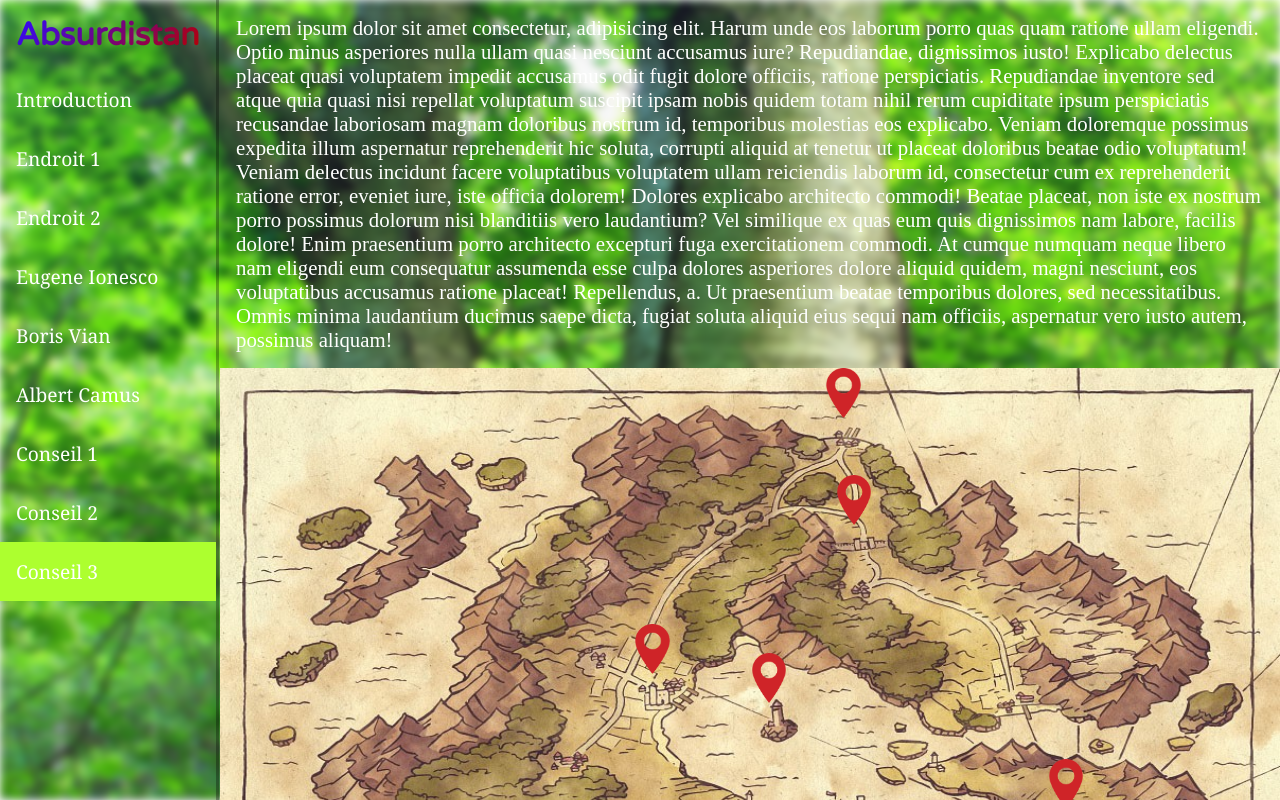
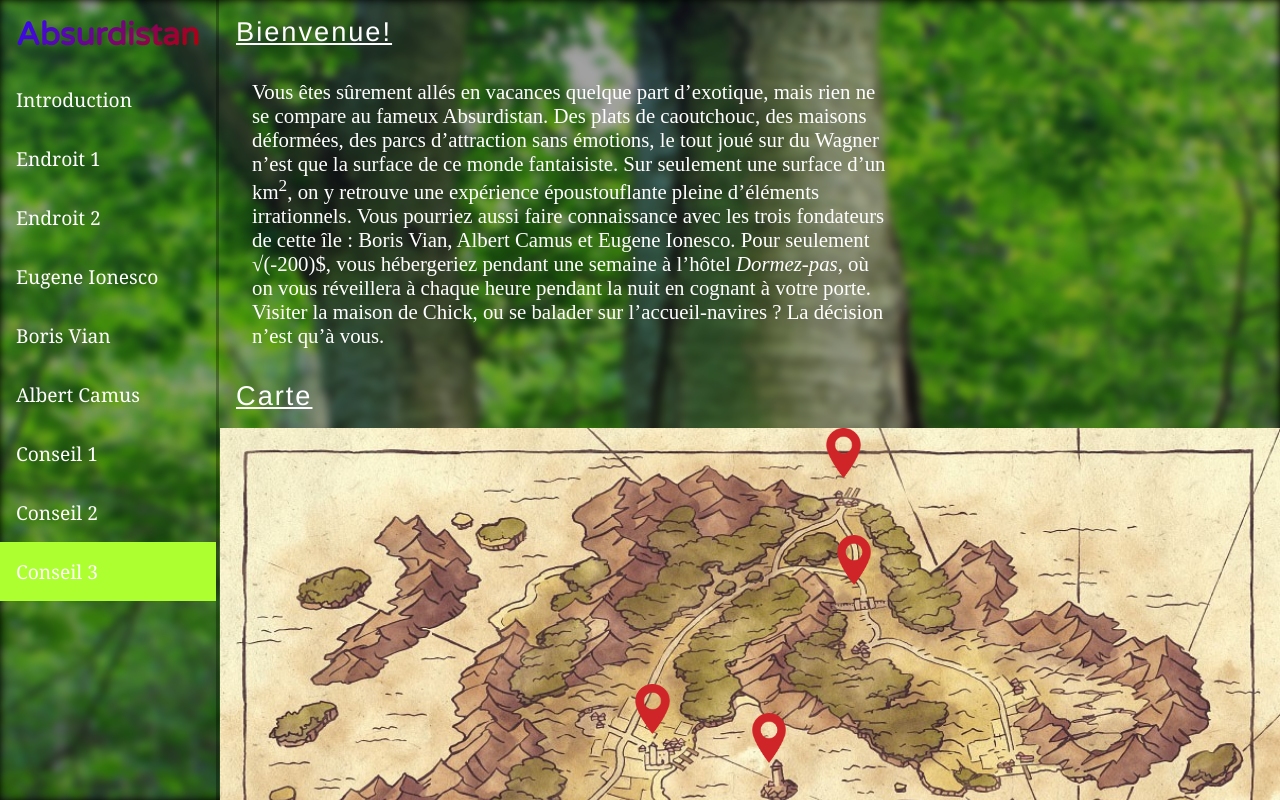
Before and after one commit to Dutu2019/Absurdistan, a React (Create React App) app: page / in a window 1280 px wide. Shown: the top 800 px of the page. Built offline with nearby package versions, Linux system fonts and the light colour scheme.

Commit message:
Added subtitles

```diff
--- a/public/index.html
+++ b/public/index.html
@@ -2,13 +2,9 @@
 <html lang="en">
   <head>
     <meta charset="utf-8" />
-    <link rel="icon" href="%PUBLIC_URL%/favicon.ico" />
     <meta name="viewport" content="width=device-width, initial-scale=1" />
     <meta name="theme-color" content="#000000" />
-    <meta
-      name="description"
-      content="Web site created using create-react-app"
-    />
+    <meta name="description" content="Bienvenue chez Absurdistan!" />
     <link rel="apple-touch-icon" href="%PUBLIC_URL%/logo192.png" />
     <!--
       manifest.json provides metadata used when your web app is installed on a
@@ -24,7 +20,7 @@
       work correctly both with client-side routing and a non-root public URL.
       Learn how to configure a non-root public URL by running `npm run build`.
     -->
-    <title>React App</title>
+    <title>Absurdistan</title>
   </head>
   <body>
     <noscript>You need to enable JavaScript to run this app.</noscript>
--- a/src/App.css
+++ b/src/App.css
@@ -6,7 +6,10 @@
   font-family: "Varela Round", sans-serif;
 }
 
-a, a:hover, a:active, a:visited {
+a,
+a:hover,
+a:active,
+a:visited {
   color: var(--text-color);
   text-decoration: none;
 }
@@ -31,16 +34,25 @@ body {
   display: flex;
 }
 
+.bgColor {
+  position: fixed;
+  height: 100%;
+  width: 100%;
+  background-color: black;
+  z-index: -1000;
+}
+
 .bgImg {
   position: fixed;
   height: 100%;
   width: 100%;
+  opacity: 0.65;
 
   background-image: url("./img/bg.jpg");
   background-position: center;
   background-size: cover;
   background-repeat: no-repeat;
-  z-index: -1000;
+  z-index: -999;
 
   /* Filters */
   filter: blur(4px);
--- a/src/App.js
+++ b/src/App.js
@@ -8,6 +8,7 @@ function App() {
     <div className="App">
       <Active>
         <div className="container">
+          <div className="bgColor"></div>
           <div className="bgImg"></div>
           <div className="main">
             <Sidebar />
--- a/src/components/Content/Content.css
+++ b/src/components/Content/Content.css
@@ -1,14 +1,12 @@
-@keyframes leftFade {
-  0% {
-    opacity: 0%;
-    transform: translateX(-100%);
-  }
-  100% {
-    opacity: 100%;
-  }
-}
-
 .Content {
   margin-left: 220px;
   color: var(--text-color);
 }
+
+.subtitle {
+  font-family: "Franklin Gothic Medium", "Arial Narrow", Arial, sans-serif;
+  font-size: 1.7rem;
+  letter-spacing: 2px;
+  text-decoration: underline;
+  margin: 1rem;
+}
--- a/src/components/Content/Content.jsx
+++ b/src/components/Content/Content.jsx
@@ -6,7 +6,25 @@ import ContentSection from "../ContentSection/ContentSection";
 export default function Content() {
   return (
     <div className="Content">
+      <div className="subtitle">Bienvenue!</div>
       <ContentSection id="0">
+        Vous êtes sûrement allés en vacances quelque part d’exotique, mais rien
+        ne se compare au fameux Absurdistan. Des plats de caoutchouc, des
+        maisons déformées, des parcs d’attraction sans émotions, le tout joué
+        sur du Wagner n’est que la surface de ce monde fantaisiste. Sur
+        seulement une surface d’un km<sup>2</sup>, on y retrouve une expérience
+        époustouflante pleine d’éléments irrationnels. Vous pourriez aussi faire
+        connaissance avec les trois fondateurs de cette île : Boris Vian, Albert
+        Camus et Eugene Ionesco. Pour seulement √(-200)$, vous hébergeriez
+        pendant une semaine à l’hôtel <i>Dormez-pas</i>, où on vous réveillera à
+        chaque heure pendant la nuit en cognant à votre porte. Visiter la maison
+        de Chick, ou se balader sur l’accueil-navires ? La décision n’est qu’à
+        vous.
+      </ContentSection>
+      <div className="subtitle">Carte</div>
+      <Map id="1" />
+      <div className="subtitle">Quoi faire en Absurdistan?</div>
+      <ContentSection sectionId="2" id="6">
         Lorem ipsum dolor sit amet consectetur, adipisicing elit. Harum unde eos
         laborum porro quas quam ratione ullam eligendi. Optio minus asperiores
         nulla ullam quasi nesciunt accusamus iure? Repudiandae, dignissimos
@@ -31,9 +49,7 @@ export default function Content() {
         saepe dicta, fugiat soluta aliquid eius sequi nam officiis, aspernatur
         vero iusto autem, possimus aliquam!
       </ContentSection>
-
-      <Map id="1" />
-      <ContentSection id="6">
+      <ContentSection sectionId="3" id="7">
         Lorem ipsum dolor sit amet consectetur, adipisicing elit. Harum unde eos
         laborum porro quas quam ratione ullam eligendi. Optio minus asperiores
         nulla ullam quasi nesciunt accusamus iure? Repudiandae, dignissimos
@@ -58,32 +74,7 @@ export default function Content() {
         saepe dicta, fugiat soluta aliquid eius sequi nam officiis, aspernatur
         vero iusto autem, possimus aliquam!
       </ContentSection>
-      <ContentSection id="7">
-        Lorem ipsum dolor sit amet consectetur, adipisicing elit. Harum unde eos
-        laborum porro quas quam ratione ullam eligendi. Optio minus asperiores
-        nulla ullam quasi nesciunt accusamus iure? Repudiandae, dignissimos
-        iusto! Explicabo delectus placeat quasi voluptatem impedit accusamus
-        odit fugit dolore officiis, ratione perspiciatis. Repudiandae inventore
-        sed atque quia quasi nisi repellat voluptatum suscipit ipsam nobis
-        quidem totam nihil rerum cupiditate ipsum perspiciatis recusandae
-        laboriosam magnam doloribus nostrum id, temporibus molestias eos
-        explicabo. Veniam doloremque possimus expedita illum aspernatur
-        reprehenderit hic soluta, corrupti aliquid at tenetur ut placeat
-        doloribus beatae odio voluptatum! Veniam delectus incidunt facere
-        voluptatibus voluptatem ullam reiciendis laborum id, consectetur cum ex
-        reprehenderit ratione error, eveniet iure, iste officia dolorem! Dolores
-        explicabo architecto commodi! Beatae placeat, non iste ex nostrum porro
-        possimus dolorum nisi blanditiis vero laudantium? Vel similique ex quas
-        eum quis dignissimos nam labore, facilis dolore! Enim praesentium porro
-        architecto excepturi fuga exercitationem commodi. At cumque numquam
-        neque libero nam eligendi eum consequatur assumenda esse culpa dolores
-        asperiores dolore aliquid quidem, magni nesciunt, eos voluptatibus
-        accusamus ratione placeat! Repellendus, a. Ut praesentium beatae
-        temporibus dolores, sed necessitatibus. Omnis minima laudantium ducimus
-        saepe dicta, fugiat soluta aliquid eius sequi nam officiis, aspernatur
-        vero iusto autem, possimus aliquam!
-      </ContentSection>
-      <ContentSection id="8">
+      <ContentSection sectionId="4" id="8">
         Lorem ipsum dolor sit amet consectetur, adipisicing elit. Harum unde eos
         laborum porro quas quam ratione ullam eligendi. Optio minus asperiores
         nulla ullam quasi nesciunt accusamus iure? Repudiandae, dignissimos
--- a/src/components/ContentSection/ContentSection.css
+++ b/src/components/ContentSection/ContentSection.css
@@ -1,6 +1,23 @@
+@keyframes leftFade {
+  0% {
+    opacity: 0%;
+    transform: translateX(-100%);
+  }
+  100% {
+    opacity: 100%;
+  }
+}
+
+@media screen and (width < 1150px) {
+  .ContentSection {
+    max-width: 100% !important;
+  }
+}
+
 .ContentSection {
   font-family: "Times New Roman", Times, serif;
   font-size: 1.3rem;
-  margin: 1rem;
+  max-width: 60%;
+  margin: 2rem;
   animation: leftFade 1.5s;
 }
--- a/src/components/ContentSection/ContentSection.jsx
+++ b/src/components/ContentSection/ContentSection.jsx
@@ -4,19 +4,19 @@ import { ActiveContext } from "../../contexts/Active";
 
 export default function ContentSection(props) {
   const activeContext = useContext(ActiveContext);
+  const sectionId = props.sectionId;
   const id = props.id;
-  const ref = useRef()
-  const isVisible = useIsVisible(ref)
+  const ref = useRef();
+  const isVisible = useIsVisible(ref);
 
   useEffect(() => {
     if (isVisible && !(id > 0 && id < 6)) {
-      activeContext.setActive(id)
-      console.log(id)
+      activeContext.setActive(id);
     }
-  }, [isVisible])
+  }, [isVisible]);
 
   return (
-    <div className="ContentSection" id={id} ref={ref}>
+    <div className="ContentSection" id={sectionId || id} ref={ref}>
       {props.children}
     </div>
   );
```
